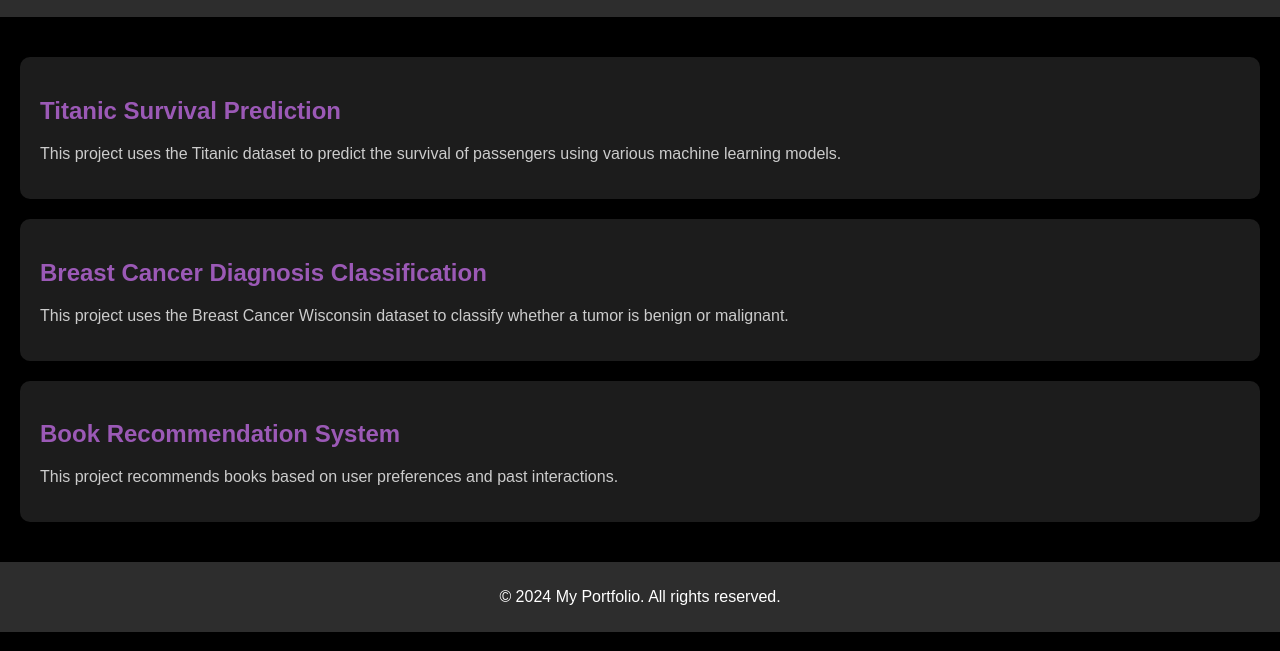
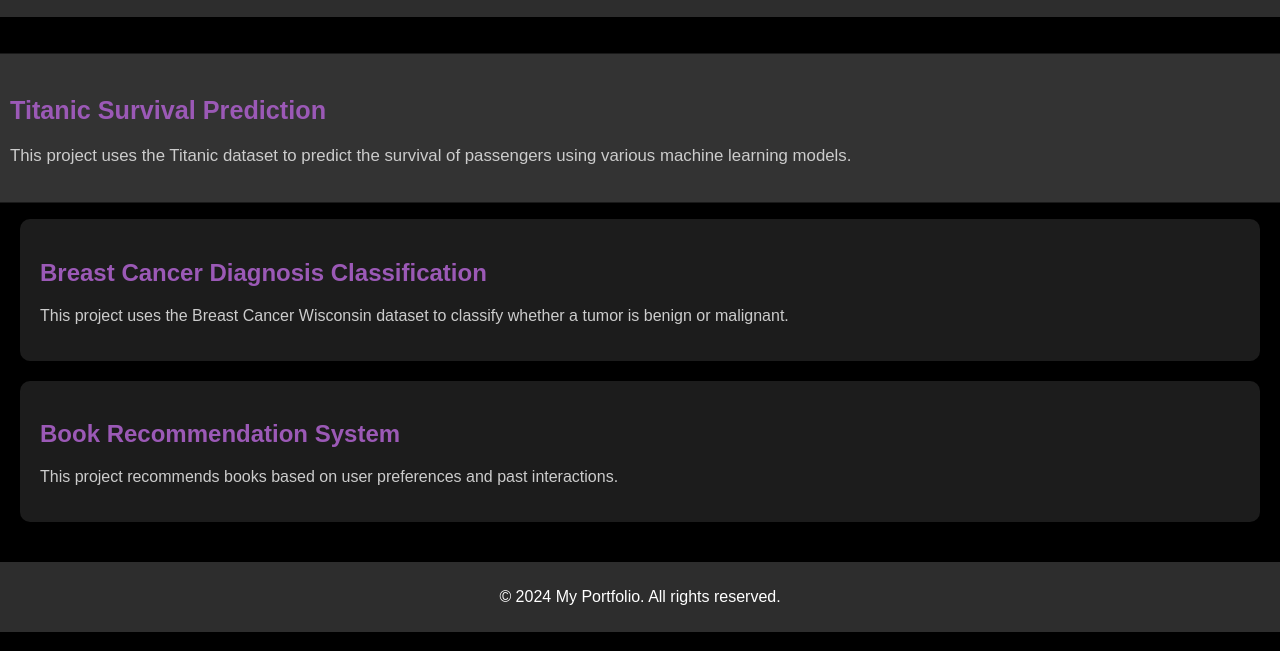
Before and after one commit to DracarysAI/portfolio, a plain HTML site: page index.html in a window 1280 px wide. In both pictures the pointer is over the element 640 px from the left and 276 px from the top of the page. Shown: the part 149-800 px from the top of the page. Drawn offline with Linux system fonts and the light colour scheme.

Commit message:
Update styles.css

```diff
--- a/styles.css
+++ b/styles.css
@@ -1,3 +1,4 @@
+/* CSS styles for the portfolio page */
 body {
     background-color: #000000;
     color: #FFFFFF;
@@ -30,7 +31,8 @@ header {
 .contact {
     text-align: right;
 }
-.contact h1{
+
+.contact h1 {
     text-align: left;
 }
 
@@ -68,6 +70,12 @@ header h1 {
     padding: 20px;
     border-radius: 10px;
     cursor: pointer;
+    transition: background-color 0.3s ease, transform 0.3s ease; /* Add transition for smooth effect */
+}
+
+.project:hover {
+    background-color: #333333; /* Darken background on hover */
+    transform: scale(1.05); /* Slightly enlarge on hover */
 }
 
 .project h2 {
```
